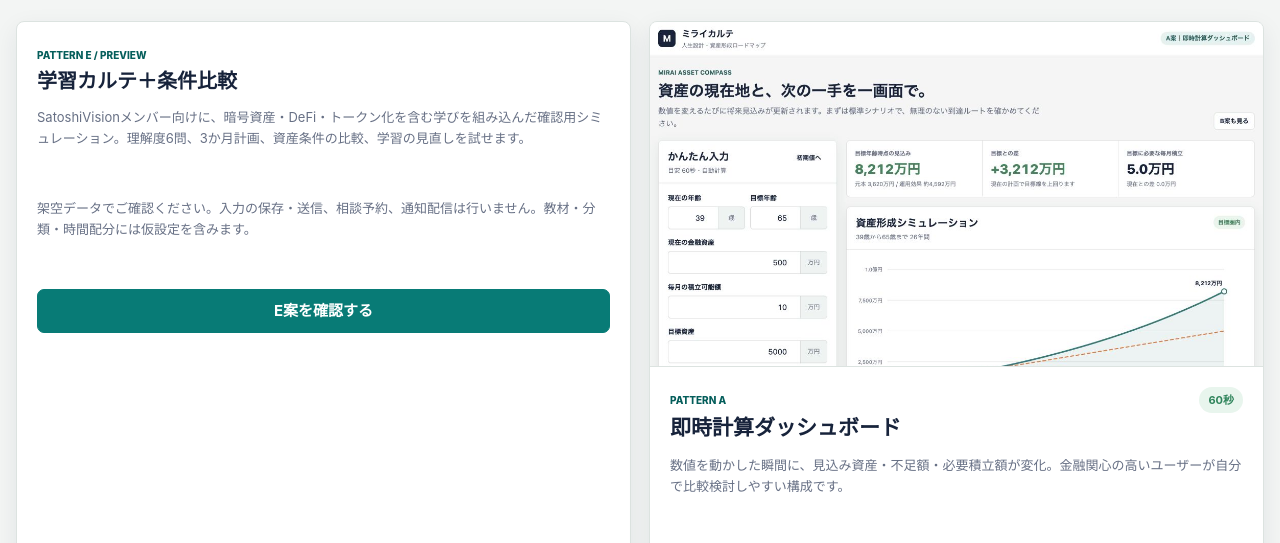
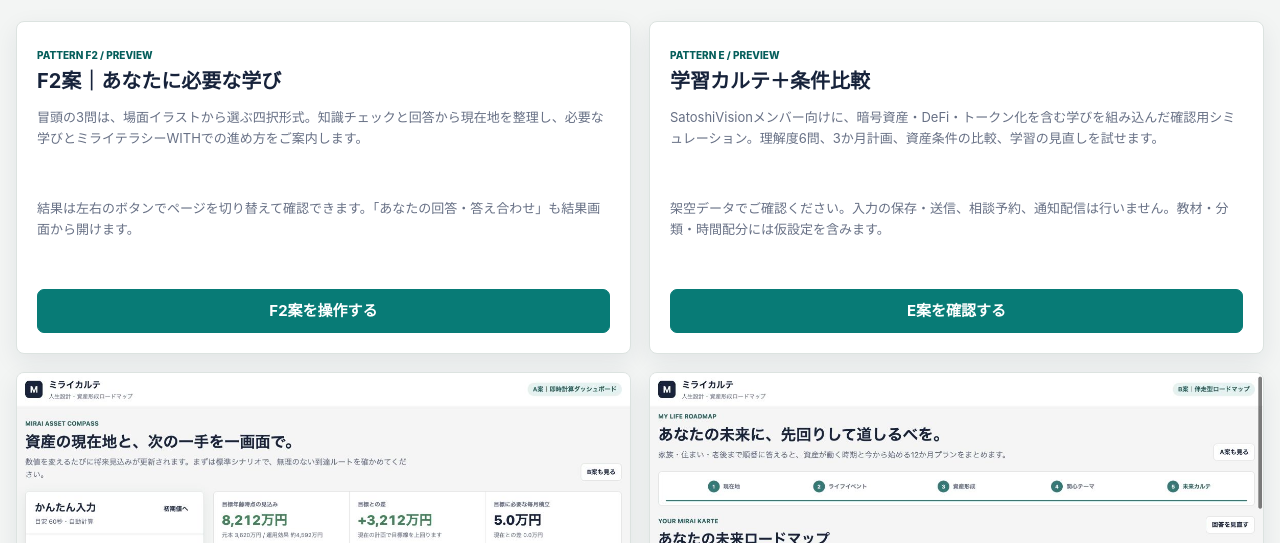
Before and after one commit to aialphabase/ai-dx-roi-preview, a plain HTML site: page projects/mirai-karute/v2/index.html in a window 1280 px wide. Shown: the part 257-800 px from the top of the page. Drawn offline with Linux system fonts and the light colour scheme.

Commit message:
カルテ一覧に F2 学習案内版へのリンクを追加

```diff
--- a/projects/mirai-karute/v2/index.html
+++ b/projects/mirai-karute/v2/index.html
@@ -28,6 +28,8 @@
     </section>
 
     <section class="pattern-grid" aria-label="A案とB案を比較">
+      <article class="pattern-card"><div class="pattern-content"><span class="pattern-label">PATTERN F2 / PREVIEW</span><h2>F2案｜あなたに必要な学び</h2><p>冒頭の3問は、場面イラストから選ぶ四択形式。知識チェックと回答から現在地を整理し、必要な学びとミライテラシーWITHでの進め方をご案内します。</p><p>結果は左右のボタンでページを切り替えて確認できます。「あなたの回答・答え合わせ」も結果画面から開けます。</p><a class="btn btn-primary btn-block" href="f2/">F2案を操作する</a></div></article>
+
       <article class="pattern-card"><div class="pattern-content"><span class="pattern-label">PATTERN E / PREVIEW</span><h2>学習カルテ＋条件比較</h2><p>SatoshiVisionメンバー向けに、暗号資産・DeFi・トークン化を含む学びを組み込んだ確認用シミュレーション。理解度6問、3か月計画、資産条件の比較、学習の見直しを試せます。</p><p>架空データでご確認ください。入力の保存・送信、相談予約、通知配信は行いません。教材・分類・時間配分には仮設定を含みます。</p><a class="btn btn-primary btn-block" href="pattern-e-integration.html">E案を確認する</a></div></article>
 
       <article class="pattern-card pattern-a">
```
